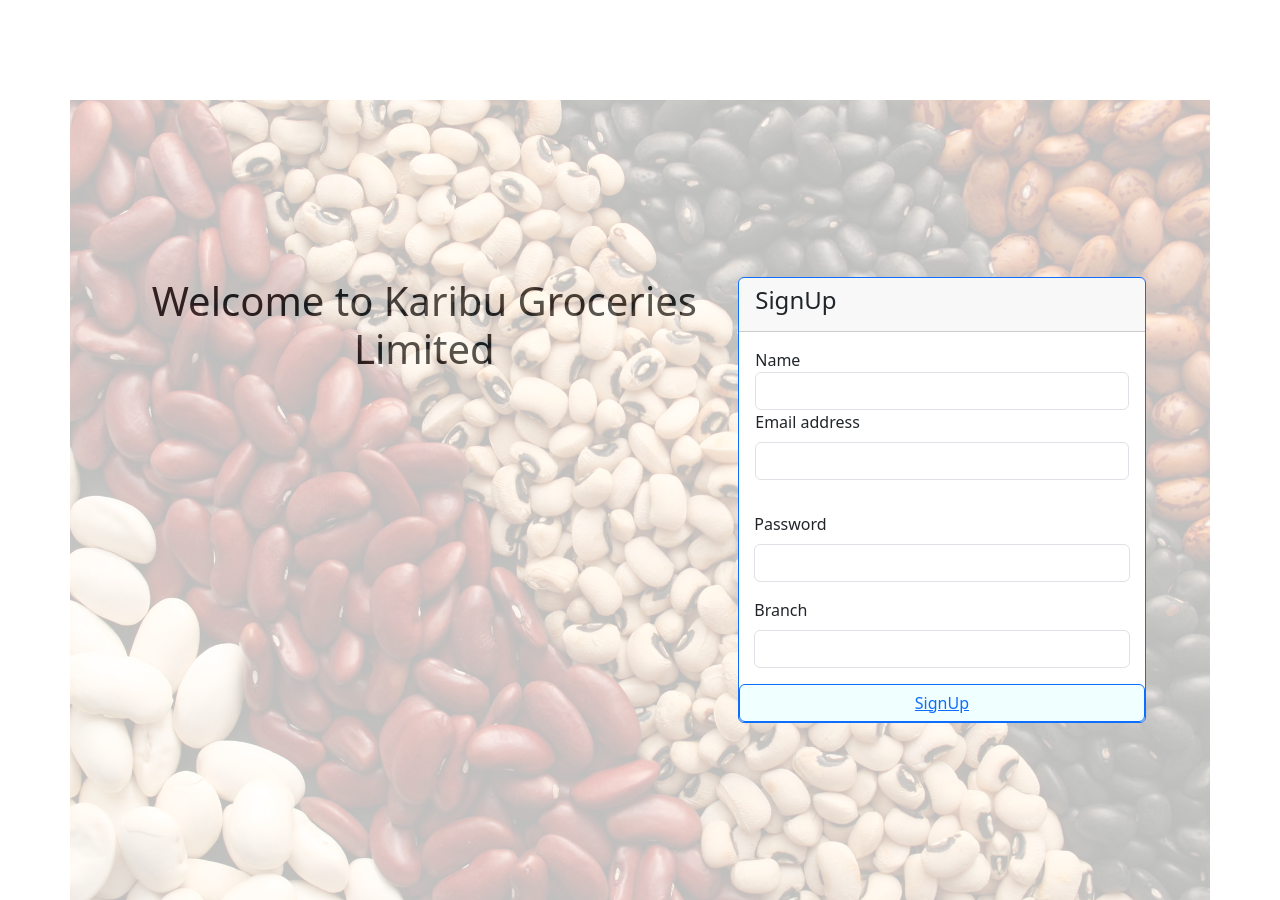
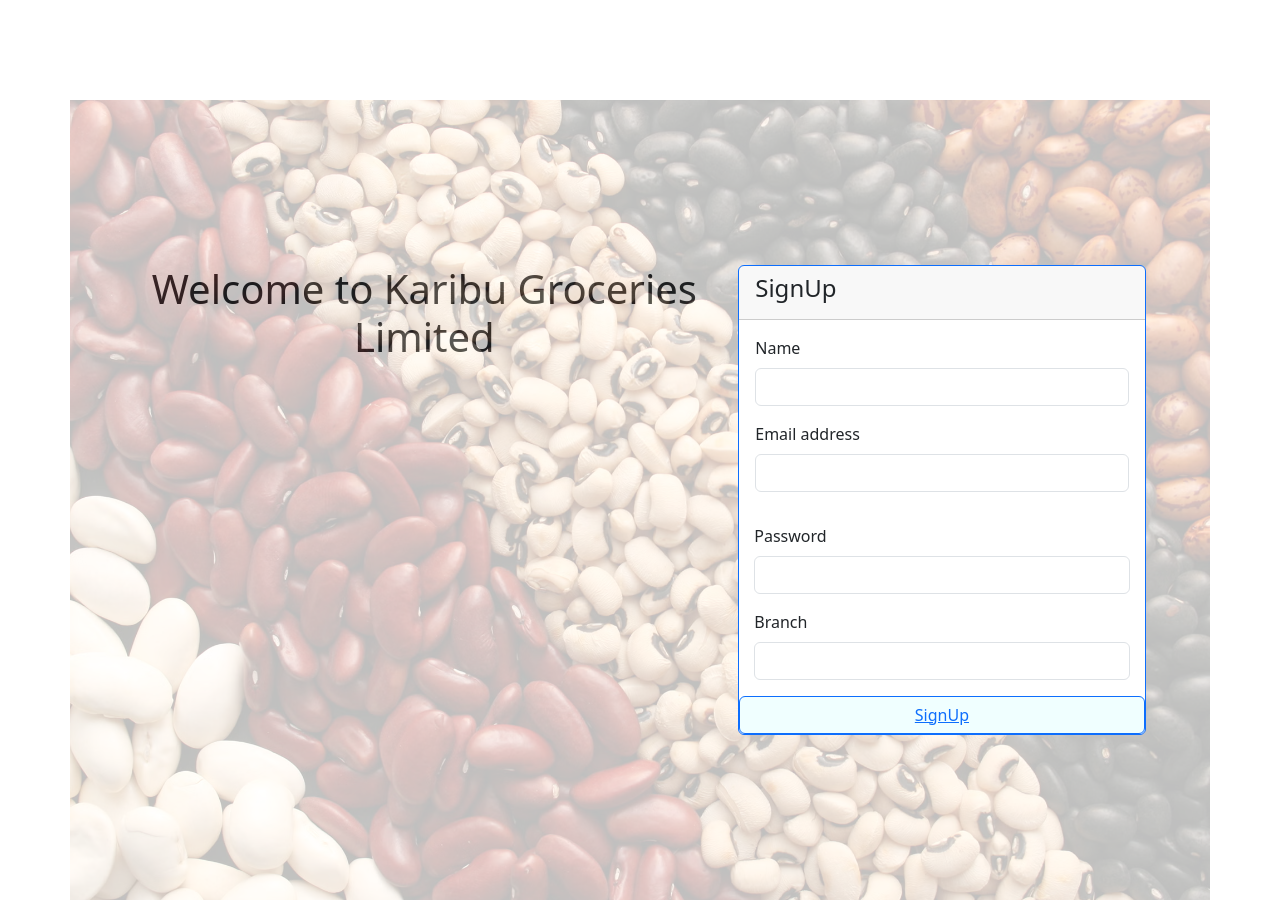
Before and after one commit to samianalugo/KGLFinal, a plain HTML site: page html/signup.html in a window 1280 px wide. Drawn offline with nearby package versions, Linux system fonts and the light colour scheme.

Commit message:
please workkkk

```diff
--- a/html/dashboard.html
+++ b/html/dashboard.html
@@ -3,8 +3,8 @@
 <head>
     <meta charset="UTF-8">
     <meta name="viewport" content="width=device-width, initial-scale=1.0">
-    <link rel="stylesheet" href="../css//bootstrap-5.3.3-dist/css/bootstrap.css">
-    <link rel="stylesheet" href="../css/styles.css">
+    <link rel="stylesheet" href="/css//bootstrap-5.3.3-dist/css/bootstrap.css">
+    <link rel="stylesheet" href="/css/styles.css">
     <title>KBL Dashboard</title>
 </head>
 <body>
@@ -119,6 +119,6 @@
         </div>
 
 
-    <script text="text/javascript"src="../css/bootstrap-5.3.3-dist/js/bootstrap.bundle.js"></script>
+    <script text="text/javascript"src="/css/bootstrap-5.3.3-dist/js/bootstrap.bundle.js"></script>
 </body>
 </html>
--- a/html/signup.html
+++ b/html/signup.html
@@ -4,7 +4,7 @@
     <meta charset="UTF-8">
     <link rel="stylesheet" href="/css/bootstrap-5.3.3-dist/css/bootstrap.css">
     <meta name="viewport" content="width=device-width, initial-scale=1">
-    <link rel="stylesheet" href="/css/styles.css">
+    <link rel="stylesheet" href="../css/styles.css">
     <title>SignUp</title>
 </head>
 <body>
@@ -25,7 +25,7 @@
                             <form>
 
                                 <!-- your name-->
-                                <div class="mb-3>
+                                <div class="mb-3">
                                     <label for="exampleInputName" class="form-label">Name</label>
                                     <input type="Name" class="form-control" id="exampleInputName">
                                 </div>
```
